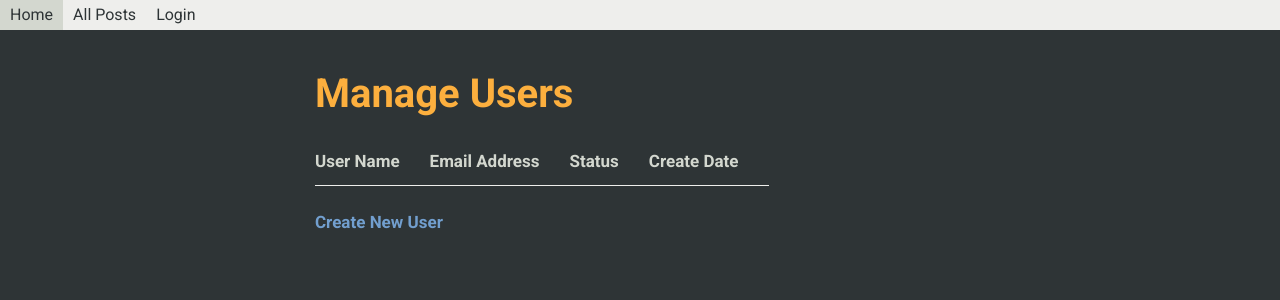
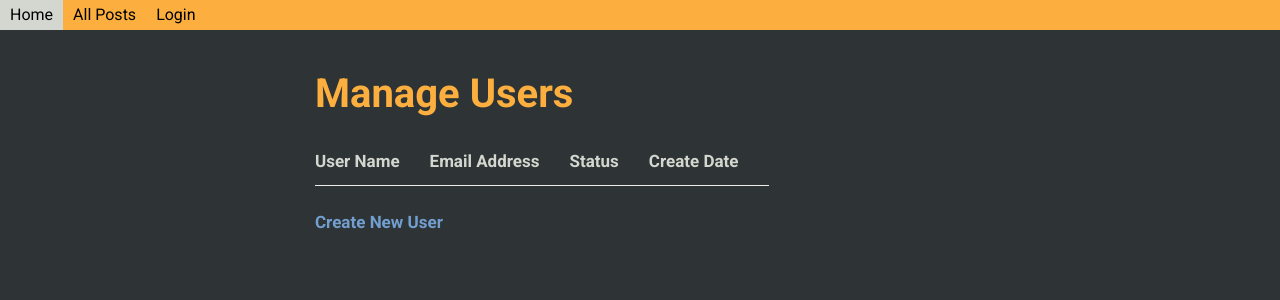
Before and after one commit to c-mart/smog, a Flask app: template smog/templates/manage_users.html in a window 1280 px wide. Shown: the top 300 px of the page. Run offline with Flask 2, Linux system fonts and the light colour scheme; the template is opened without the code that fills it, so the values that code supplies are empty; parts of the project's set-up code (start-up, migrations or seed data) failed here and were passed over.

Commit message:
Making the nav bar not look like a browser toolbar

```diff
--- a/smog/static/custom.css
+++ b/smog/static/custom.css
@@ -89,7 +89,7 @@ a { text-decoration: none; }
     list-style-type: none;
     overflow: hidden;
     font-size: 1.6rem;
-    background-color: #eeeeec;
+    background-color: #fcaf3e;
 }
 
 .top-nav ul {
@@ -112,7 +112,7 @@ a { text-decoration: none; }
 .top-nav ul li p,
 .bottom-nav ul li p {
     display: block;
-    color: #2e3436;
+    color: #000;
     text-align: center;
     margin-bottom: 0;
     padding: 4px 10px;
```
Also changed, not shown: planning.md (+1 -1 lines).
